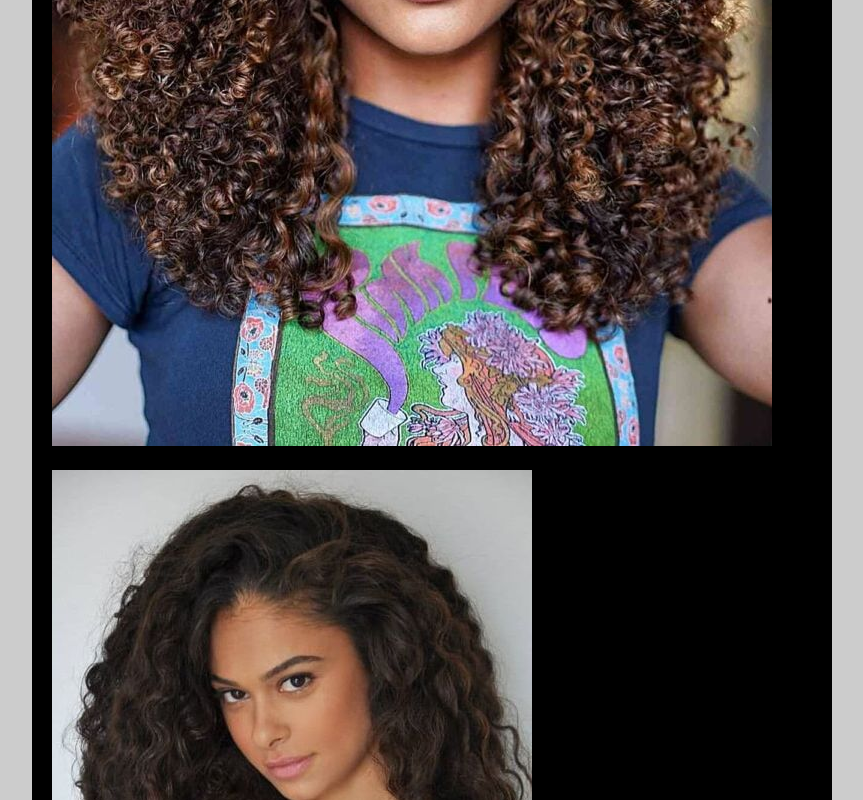
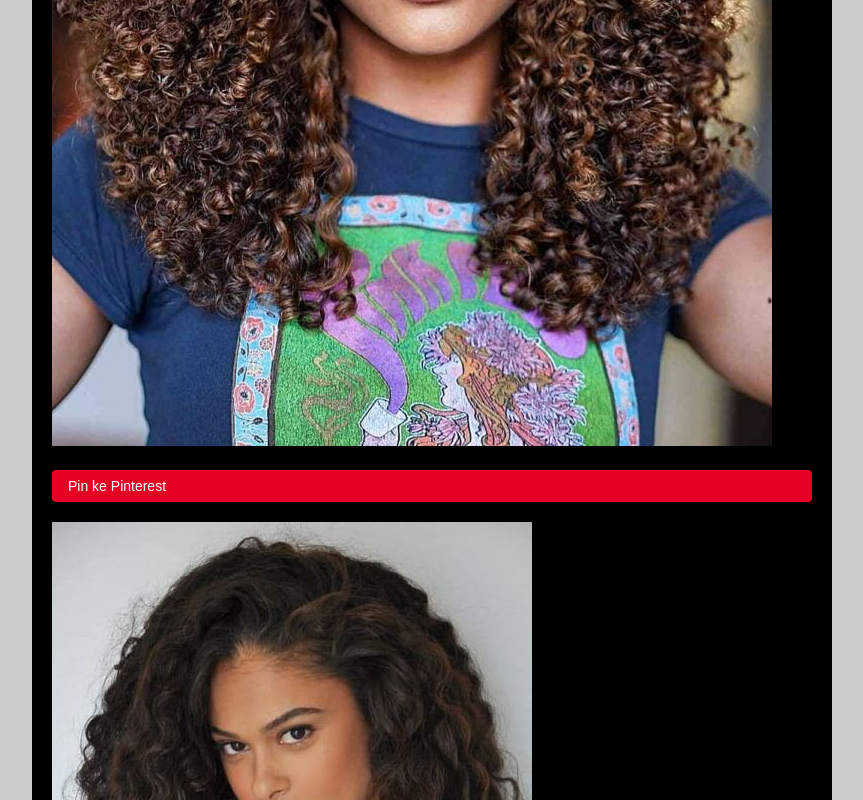
Before and after one commit to aprijalb/curly-hairstyle, a plain HTML site: page index.html in a window 1280 px wide. Shown: the part 731-1531 px from the top of the page, without its empty margins (208-1071 px from the left). Drawn offline with Linux system fonts and the light colour scheme.

Commit message:
Update index.html

```diff
--- a/index.html
+++ b/index.html
@@ -34,6 +34,18 @@
             height: auto;
             margin: 10px 0;
         }
+        .pin-button {
+            display: block;
+            margin: 10px auto;
+            padding: 8px 16px;
+            background-color: #E60023;
+            color: #fff;
+            border: none;
+            border-radius: 4px;
+            cursor: pointer;
+            text-decoration: none;
+            font-size: 14px;
+        }
     </style>
 </head>
 <body>
@@ -68,6 +80,13 @@
             imageElement.src = img;
             imageElement.alt = 'Gambar Acak';
             document.getElementById('images').appendChild(imageElement);
+
+            let pinButton = document.createElement('a');
+            pinButton.href = `https://www.pinterest.com/pin/create/button/?url=${window.location.href}&media=${window.location.origin}/${img}`;
+            pinButton.className = 'pin-button';
+            pinButton.innerText = 'Pin ke Pinterest';
+            pinButton.target = '_blank';
+            document.getElementById('images').appendChild(pinButton);
         });
     </script>
 </body>
```
